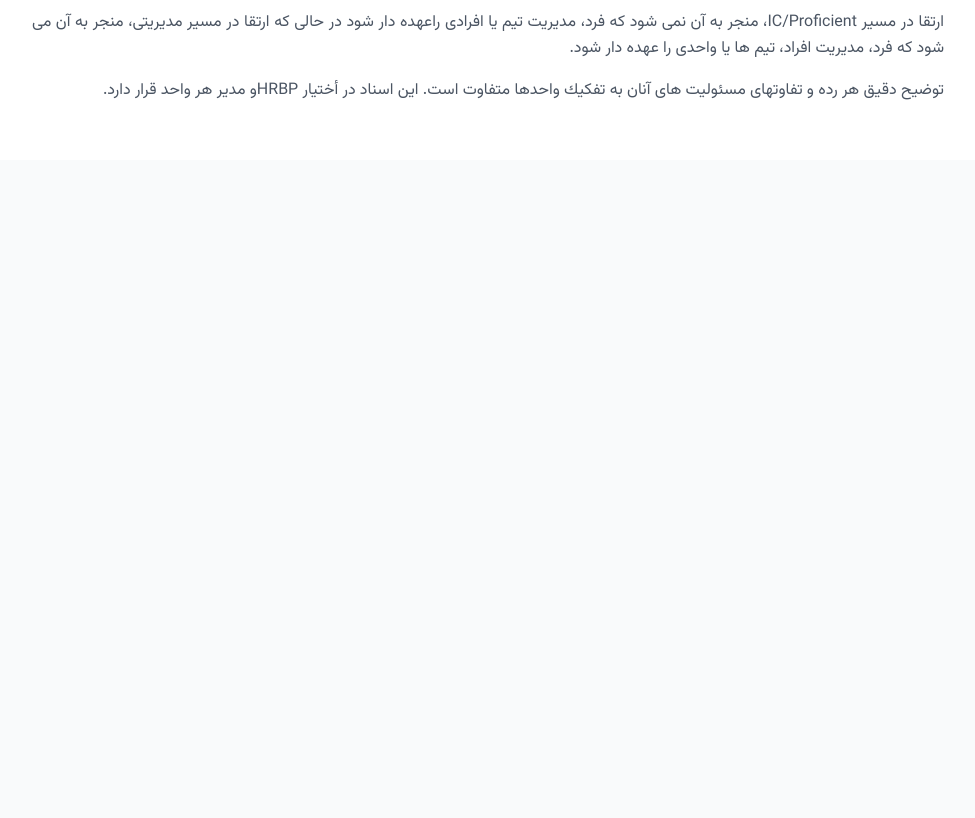
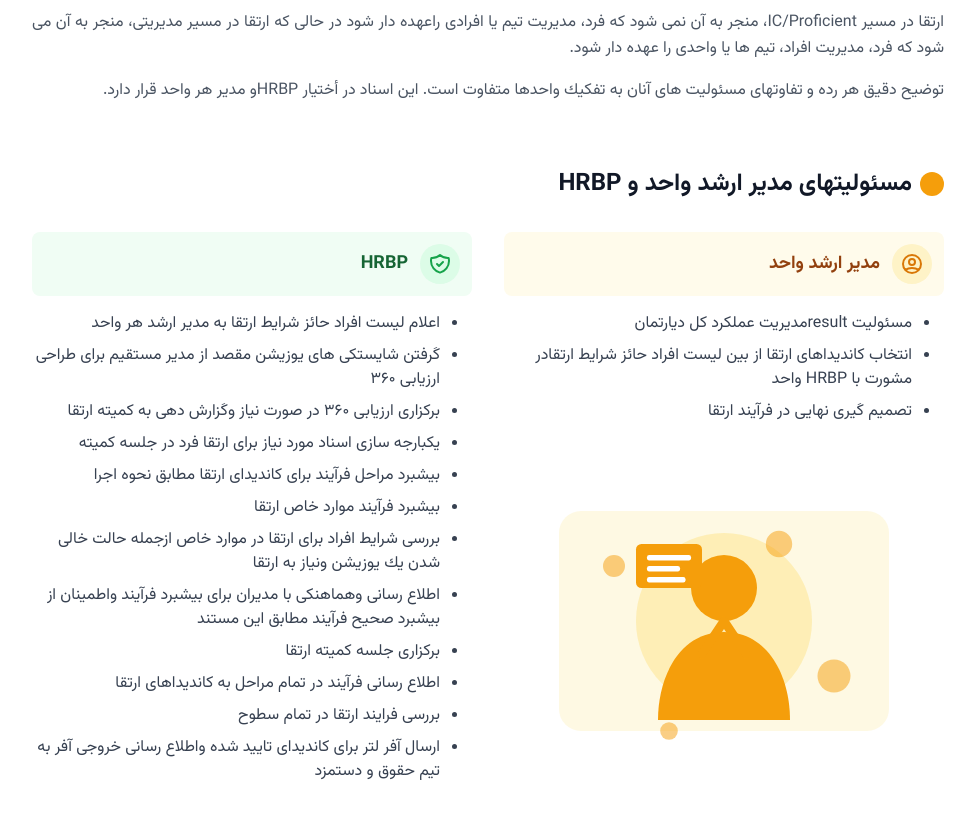
Before and after one commit to espitman/jbm-hr-life, a Nuxt app: page /promotion in a window 1280 px wide. Shown: the part 2560-3378 px from the top of the page, without its empty margins (24-999 px from the left). Before the commit the page ends 2720 px from the top, so only its background shows below. Built offline with nearby package versions, Linux system fonts and the light colour scheme.

Commit message:
Add Responsibilities component to promotion page with improved design

```diff
--- /dev/null
+++ b/components/promotion/Responsibilities.vue
@@ -0,0 +1,82 @@
+<template>
+  <div class="w-full bg-white p-8">
+    <div class="flex items-center justify-start mb-8">
+      <div class="w-6 h-6 rounded-full bg-amber-500 ml-2"></div>
+      <h2 class="text-2xl font-bold">مسئوليتهای مدير ارشد واحد و HRBP</h2>
+    </div>
+    <div class="text-right grid grid-cols-1 md:grid-cols-2 gap-8">
+      <div>
+        <div class="flex items-center mb-4 bg-amber-50 p-3 rounded-lg">
+          <div class="w-10 h-10 rounded-full bg-amber-100 flex items-center justify-center ml-3">
+            <svg class="w-6 h-6 text-amber-600" fill="none" stroke="currentColor" viewBox="0 0 24 24" xmlns="http://www.w3.org/2000/svg">
+              <path stroke-linecap="round" stroke-linejoin="round" stroke-width="2" d="M5.121 17.804A13.937 13.937 0 0112 16c2.5 0 4.847.655 6.879 1.804M15 10a3 3 0 11-6 0 3 3 0 016 0zm6 2a9 9 0 11-18 0 9 9 0 0118 0z"></path>
+            </svg>
+          </div>
+          <h4 class="text-lg font-bold text-amber-800">مدير ارشد واحد</h4>
+        </div>
+        <ul class="list-disc pr-8 text-gray-700 space-y-2">
+          <li>مسئوليت resultمديريت عملكرد كل ديارتمان</li>
+          <li>انتخاب كانديداهاى ارتقا از بين ليست افراد حائز شرايط ارتقادر مشورت با HRBP واحد</li>
+          <li>تصميم كَيرى نهايى در فرآيند ارتقا</li>
+        </ul>
+
+        <!-- SVG Illustration -->
+        <div class="mt-8 flex justify-center">
+          <svg class="w-full h-auto max-w-md" viewBox="0 0 400 300" fill="none" xmlns="http://www.w3.org/2000/svg">
+            <!-- Background Elements -->
+            <rect x="50" y="50" width="300" height="200" rx="20" fill="#FEF3C7" opacity="0.5" />
+            <circle cx="200" cy="150" r="80" fill="#FCD34D" opacity="0.3" />
+
+            <!-- Person Icon -->
+            <circle cx="200" cy="120" r="30" fill="#F59E0B" />
+            <path d="M200 160 C 160 160, 140 200, 140 240 L 260 240 C 260 200, 240 160, 200 160 Z" fill="#F59E0B" />
+
+            <!-- Document/Chart Elements -->
+            <rect x="120" y="80" width="60" height="40" rx="5" fill="#F59E0B" />
+            <rect x="130" y="90" width="40" height="5" rx="2" fill="white" />
+            <rect x="130" y="100" width="30" height="5" rx="2" fill="white" />
+            <rect x="130" y="110" width="35" height="5" rx="2" fill="white" />
+
+            <!-- Arrow Up -->
+            <path d="M 220 180 L 200 150 L 180 180" stroke="#F59E0B" stroke-width="8" stroke-linecap="round" stroke-linejoin="round" />
+
+            <!-- Decorative Elements -->
+            <circle cx="100" cy="100" r="10" fill="#F59E0B" opacity="0.5" />
+            <circle cx="300" cy="200" r="15" fill="#F59E0B" opacity="0.5" />
+            <circle cx="150" cy="250" r="8" fill="#F59E0B" opacity="0.5" />
+            <circle cx="250" cy="80" r="12" fill="#F59E0B" opacity="0.5" />
+          </svg>
+        </div>
+      </div>
+
+      <div>
+        <div class="flex items-center mb-4 bg-green-50 p-3 rounded-lg">
+          <div class="w-10 h-10 rounded-full bg-green-100 flex items-center justify-center ml-3">
+            <svg class="w-6 h-6 text-green-600" fill="none" stroke="currentColor" viewBox="0 0 24 24" xmlns="http://www.w3.org/2000/svg">
+              <path stroke-linecap="round" stroke-linejoin="round" stroke-width="2" d="M9 12l2 2 4-4m5.618-4.016A11.955 11.955 0 0112 2.944a11.955 11.955 0 01-8.618 3.04A12.02 12.02 0 003 9c0 5.591 3.824 10.29 9 11.622 5.176-1.332 9-6.03 9-11.622 0-1.042-.133-2.052-.382-3.016z"></path>
+            </svg>
+          </div>
+          <h4 class="text-lg font-bold text-green-800">HRBP</h4>
+        </div>
+        <ul class="list-disc pr-8 text-gray-700 space-y-2">
+          <li>اعلام ليست افراد حائز شرايط ارتقا به مدير ارشد هر واحد</li>
+          <li>كَرفتن شايستكى هاى يوزيشن مقصد از مدير مستقيم براى طراحى ارزيابى ۳۶۰</li>
+          <li>بركزارى ارزيابى ۳۶۰ در صورت نياز وكَزارش دهى به كميته ارتقا</li>
+          <li>يكبارجه سازى اسناد مورد نياز براى ارتقا فرد در جلسه كميته</li>
+          <li>بيشبرد مراحل فرآيند براى كانديداى ارتقا مطابق نحوه اجرا</li>
+          <li>بيشبرد فرآيند موارد خاص ارتقا</li>
+          <li>بررسى شرايط افراد براى ارتقا در موارد خاص ازجمله حالت خالى شدن يك يوزيشن ونياز به ارتقا</li>
+          <li>اطلاع رسانى وهماهنكى با مديران براى بيشبرد فرآيند واطمينان از بيشبرد صحيح فرآيند مطابق اين مستند</li>
+          <li>بركزارى جلسه كميته ارتقا</li>
+          <li>اطلاع رسانى فرآيند در تمام مراحل به كانديداهاى ارتقا</li>
+          <li>بررسى فرايند ارتقا در تمام سطوح</li>
+          <li>ارسال آفر لتر براى كانديداى تاييد شده واطلاع رسانى خروجى آفر به تيم حقوق و دستمزد</li>
+        </ul>
+      </div>
+    </div>
+  </div>
+</template>
+
+<script setup>
+// No logic needed
+</script>
--- a/pages/promotion.vue
+++ b/pages/promotion.vue
@@ -11,6 +11,7 @@
     <Definition2 />
     <Definition3 />
     <Time />
+    <Responsibilities />
   </div>
 </template>
 
@@ -23,6 +24,7 @@ import Manager from '~/components/promotion/Manager.vue'
 import Definition2 from '~/components/promotion/Definition2.vue'
 import Definition3 from '~/components/promotion/Definition3.vue'
 import Time from '~/components/promotion/Time.vue'
+import Responsibilities from '~/components/promotion/Responsibilities.vue'
 
 definePageMeta({
   layout: 'default'
```
